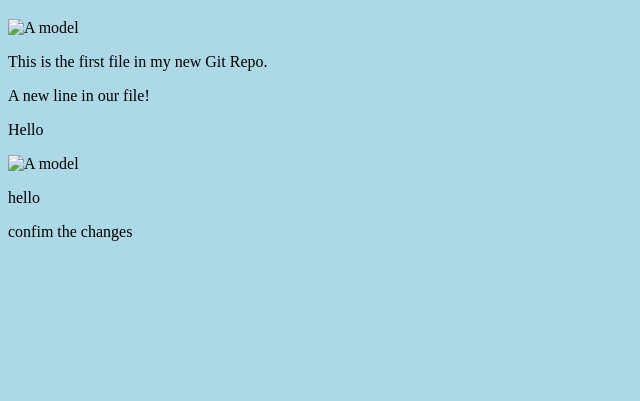
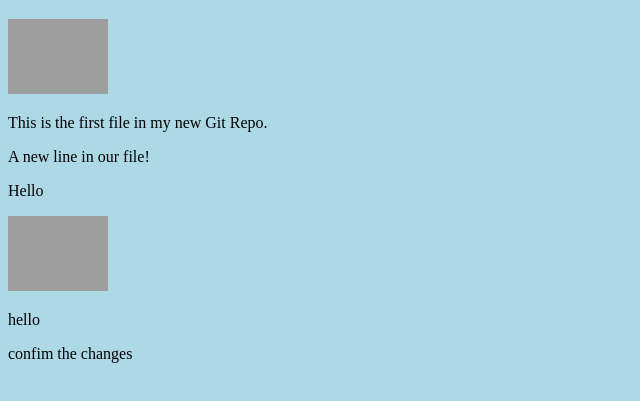
Before and after one commit to rajputdush/hello-wolrd, a plain HTML site: page index.html in a window 1280 px wide. Shown: the part 61-462 px from the top of the page, without its empty margins (0-640 px from the left). Drawn offline with Linux system fonts and the light colour scheme; the site is published under a folder, as on GitHub Pages, so addresses that start at the root find nothing.

Commit message:
change the image name

```diff
--- a/index.html
+++ b/index.html
@@ -8,12 +8,12 @@
 </head>
 <body>
 <h1>Hello world!</h1>
-<div><img src="/1edit.jpg" alt="A model"
+<div><img src="1edit.jpg" alt="A model"
     style="width:100px;max-width:100px"></div>
 <p>This is the first file in my new Git Repo.</p>
 <p>A new line in our file!</p>
 <p>Hello</p>
-<div><img src="/3edit.jpg" alt="A model"
+<div><img src="3edit.jpg" alt="A model"
     style="width:100px;max-width:100px"></div>
     <p>hello </p>
     <p>confim the changes</p>
```
